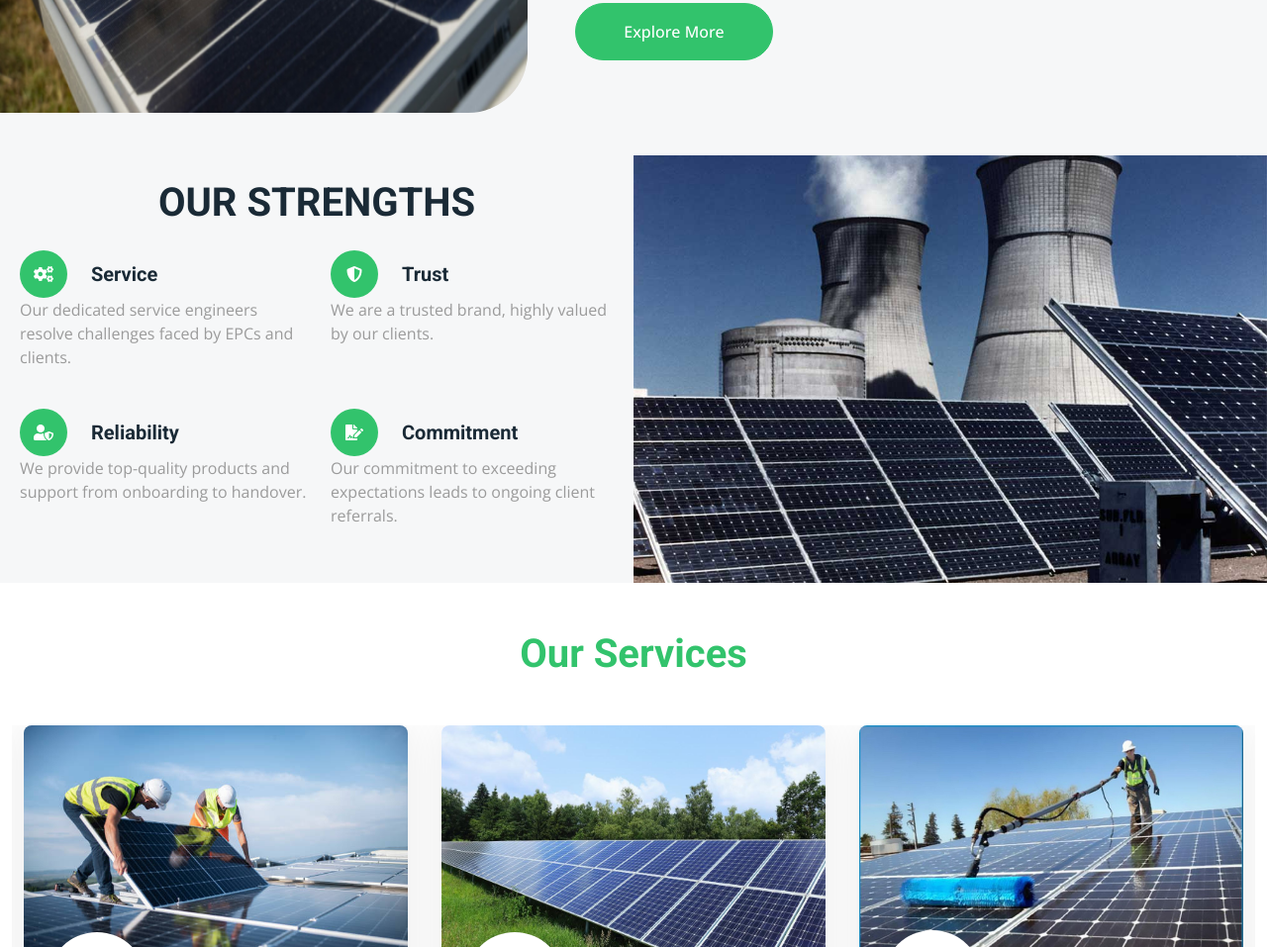
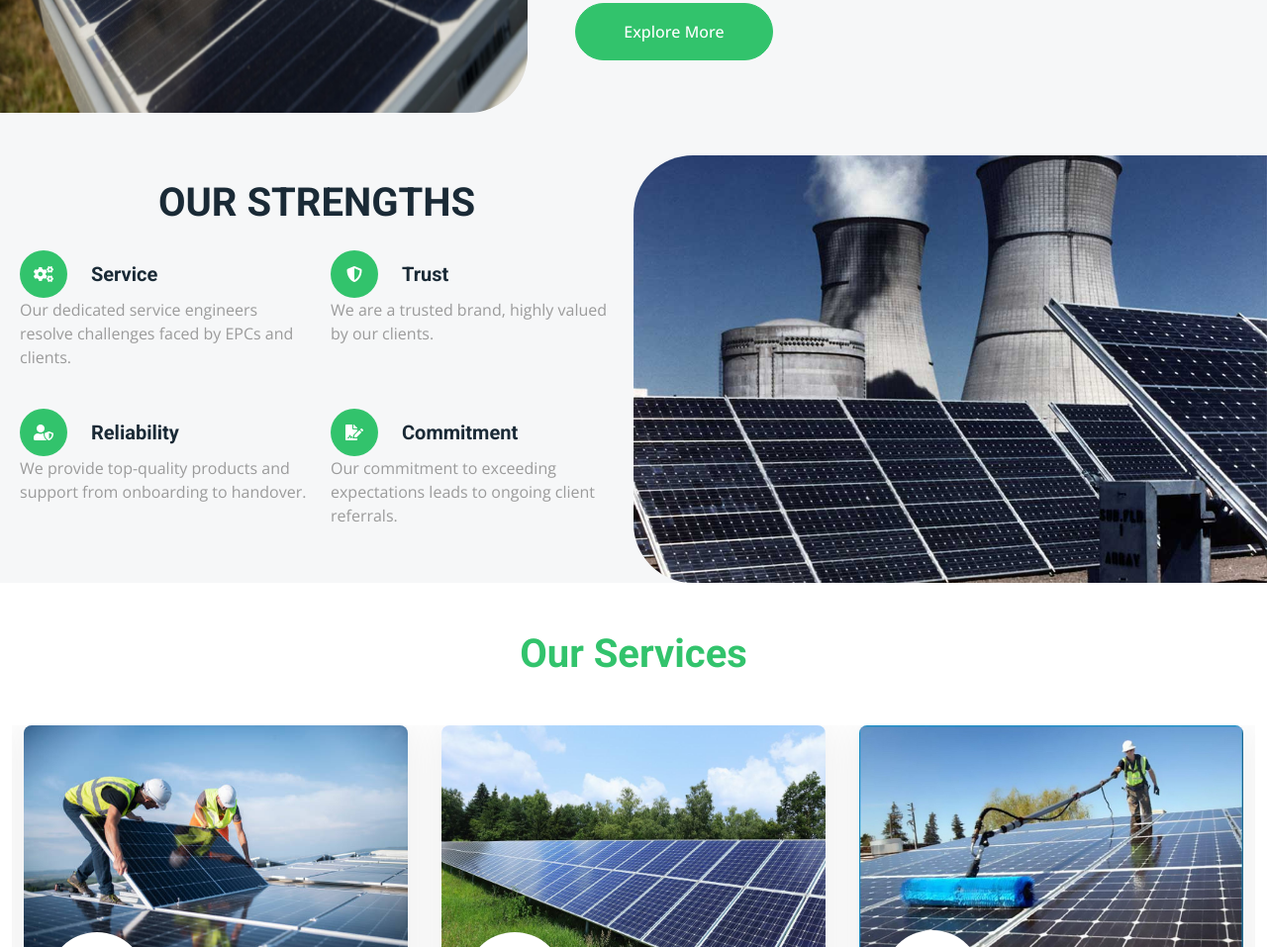
Before and after one commit to da9156/Sun, a plain HTML site: page index.html in a window 1280 px wide. Shown: the part 1713-2670 px from the top of the page at 99% size. Drawn offline with nearby package versions, Linux system fonts and the light colour scheme; a script that the page names is missing.

Commit message:
Modified with std code

```diff
--- a/index.html
+++ b/index.html
@@ -324,7 +324,7 @@
                 <!-- Image Section -->
                 <div class="col-lg-6 pe-lg-0 wow fadeIn" data-wow-delay="0.5s" style="min-height: 400px;">
                     <div class="position-relative h-100">
-                        <img class="position-absolute img-fluid w-100 h-100" src="img/feature.jpg" style="object-fit: cover;" alt="Our Strengths">
+                        <img class="position-absolute img-fluid w-100 h-100 our-strengths" src="img/feature.jpg" style="object-fit: cover;" alt="Our Strengths">
                     </div>
                 </div>
             </div>
```
